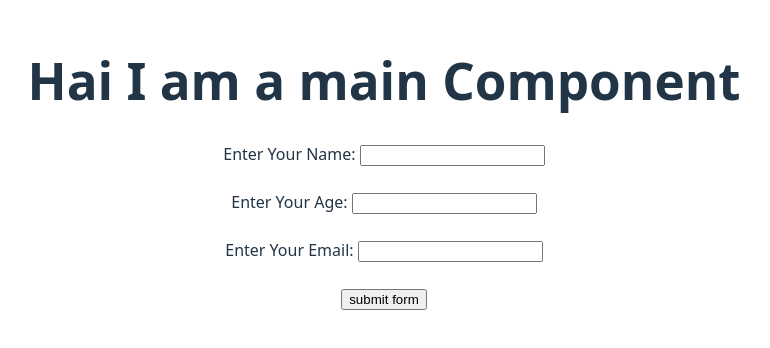
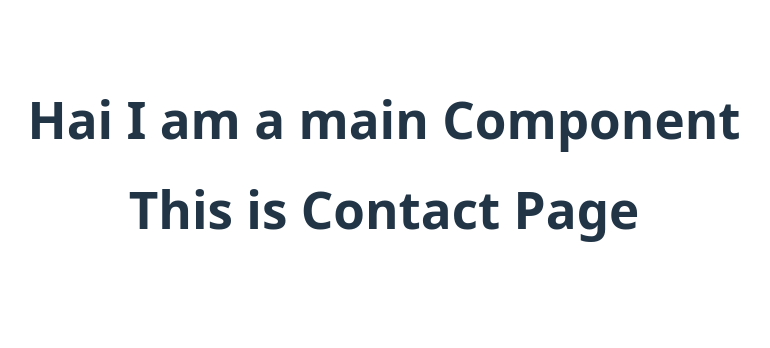
Before and after one commit to haamid122/React_Besant_6Pm, a React (Vite) app in the folder my-app/: page /contact in a window 1280 px wide. Shown: the part 236-584 px from the top of the page, without its empty margins (256-1026 px from the left). Built offline with nearby package versions, Linux system fonts and the light colour scheme.

Commit message:
10-02-2026 6pm commit

```diff
--- a/my-app/package.json
+++ b/my-app/package.json
@@ -11,7 +11,8 @@
   },
   "dependencies": {
     "react": "^19.2.0",
-    "react-dom": "^19.2.0"
+    "react-dom": "^19.2.0",
+    "react-router-dom": "^7.13.0"
   },
   "devDependencies": {
     "@eslint/js": "^9.39.1",
--- a/my-app/src/App.jsx
+++ b/my-app/src/App.jsx
@@ -8,6 +8,11 @@ import IplDashboard from './components/IplDashboard.jsx'
 import List from './components/List.jsx'
 import Timer from './components/Timer.jsx'
 import MyForm from './components/MyForm.jsx'
+import { BrowserRouter, Routes, Route} from 'react-router-dom';
+import Home from './components/Home.jsx'
+import About from './components/About.jsx'
+import Services from './components/Services.jsx'
+import Contact from './components/Contact.jsx'
 
 function App() {
 
@@ -19,7 +24,17 @@ function App() {
          {/* <IplDashboard/> */}
          {/* <List/> */}
          {/* <Timer/> */}
-         <MyForm/>
+         {/* <MyForm/> */}
+
+          <BrowserRouter>
+              <Routes>
+                <Route path='/' element={<Home/>} />
+                <Route path='/about' element={<About/>} />
+                <Route path='/services' element={<Services/>} />
+                <Route path='/contact' element={<Contact/>} />
+              </Routes>
+          </BrowserRouter>
+
     </>
   )
 }
--- /dev/null
+++ b/my-app/src/components/About.jsx
@@ -0,0 +1,11 @@
+import React from "react";
+
+function About() {
+  return (
+    <>
+      <h1>This is About Page</h1>
+    </>
+  );
+}
+
+export default About;
--- /dev/null
+++ b/my-app/src/components/Contact.jsx
@@ -0,0 +1,11 @@
+import React from "react";
+
+function Contact() {
+  return (
+    <>
+      <h1>This is Contact Page</h1>
+    </>
+  );
+}
+
+export default Contact;
--- /dev/null
+++ b/my-app/src/components/Home.jsx
@@ -0,0 +1,11 @@
+import React from "react";
+
+function Home() {
+  return (
+    <>
+      <h1>This is Home Page</h1>
+    </>
+  );
+}
+
+export default Home;
--- a/my-app/src/components/MyForm.jsx
+++ b/my-app/src/components/MyForm.jsx
@@ -6,7 +6,7 @@ function MyForm() {
 //   const [age, setAge] = useState("");
 //   const [email, setEmail] = useState("");
 
-const [inputs, setInputs] = useState({});
+const [inputs, setInputs] = useState({email: "@gmail.com", phone: "+91"});
 
 //   console.log("current state: ", name);
 
@@ -16,6 +16,19 @@ const [inputs, setInputs] = useState({});
      console.log("current state: ", inputs);
   }
 
+  function handleChange(e) {
+    //  (e)=>{setInputs((pre)=> {return {...pre, name: e.target.value}})}
+    //  (e)=>{setInputs((pre)=> {return {...pre, age: e.target.value}})}
+    //  (e)=>{setInputs((pre) => {return {...pre, email: e.target.value}})}
+
+     const name = e.target.name;
+     const value = e.target.value;
+
+    //
+    setInputs((preState) => { return {...preState,  [name]: value } })
+
+  }
+
   return (
     <>
       {/* <form action=""  onSubmit={handleSubmit}>
@@ -23,9 +36,17 @@ const [inputs, setInputs] = useState({});
            <input type="submit" value="submit form"/>
       </form> */}
         <form action=""  onSubmit={handleSubmit}>
-        <label htmlFor="">Enter Your Name: <input type="text" onChange={(e)=>{setInputs((pre)=> {return {...pre, name: e.target.value}})}}  /></label> <br /><br />
-        <label htmlFor="">Enter Your Age: <input type="text" onChange={(e)=>{setInputs((pre)=> {return {...pre, age: e.target.value}})}}  /></label> <br /><br />
-        <label htmlFor="">Enter Your Email: <input type="text" onChange={(e)=>{setInputs((pre) => {return {...pre, email: e.target.value}})}}  /></label> <br /><br />
+        <label htmlFor="">Enter Your Name: <input type="text" name='name' onChange={handleChange}  /></label> <br /><br />
+        <label htmlFor="">Enter Your Age: <input type="text" name='age' onChange={handleChange}  /></label> <br /><br />
+        <label htmlFor="">Enter Your Email: <input type="text"  value={inputs.email} name='email' onChange={handleChange}  /></label> <br /><br />
+          <label htmlFor="">Select the country: <select name="country" id=""  onChange={handleChange}  >
+               <option value="India">India</option>
+               <option value="USA">USA</option>
+               <option value="China">China</option>
+             </select></label> <br /><br />
+
+
+
            <input type="submit" value="submit form"/>
       </form>
     </>
--- /dev/null
+++ b/my-app/src/components/Services.jsx
@@ -0,0 +1,11 @@
+import React from "react";
+
+function Services() {
+  return (
+    <>
+      <h1>This is Services Page</h1>
+    </>
+  );
+}
+
+export default Services;
```
Also changed, not shown: 2 other files (tests, documents, lock files or other folders).
